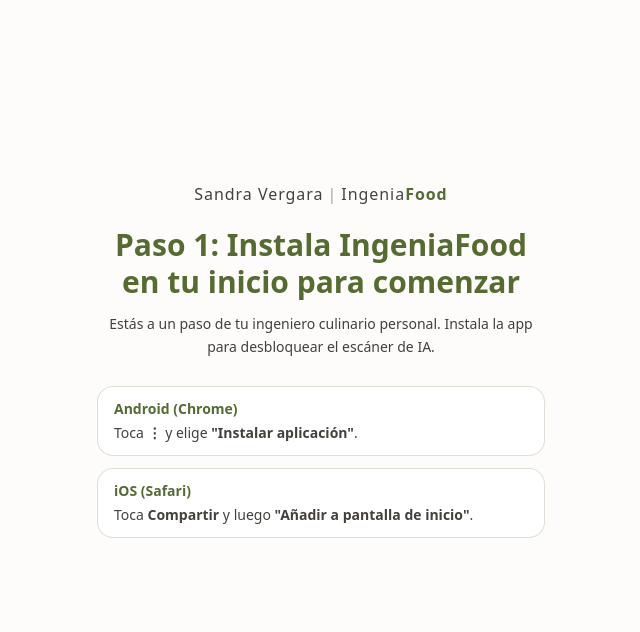
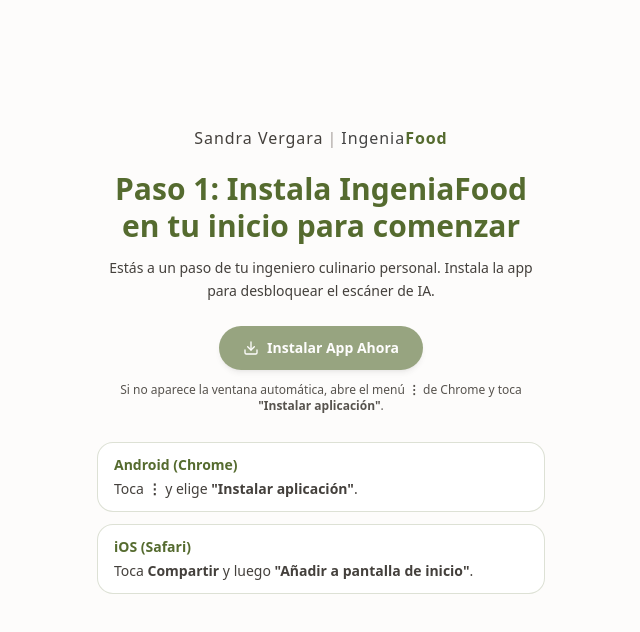
Before and after one commit to sandralu3/ingeniafood_webpage, a Next.js app: page /app-recetas/recipes in a window 1280 px wide. Shown: the top 632 px of the page, without its empty margins (319-959 px from the left). Built offline with nearby package versions, Linux system fonts and the light colour scheme.

Commit message:
Fix login and validate foods

```diff
--- a/components/shared/app-recetas-access-gate.tsx
+++ b/components/shared/app-recetas-access-gate.tsx
@@ -2,12 +2,17 @@
 
 import { useEffect, useMemo, useState } from "react";
 import { usePathname, useRouter } from "next/navigation";
+import { Download } from "lucide-react";
 import AuthPage from "@/app/auth/page";
 import { createSupabaseClient } from "@/lib/supabaseClient";
 import { Header } from "@/components/shared/header";
 import { BottomNav } from "@/components/shared/bottom-nav";
 
 type AuthState = "loading" | "authenticated" | "unauthenticated";
+type BeforeInstallPromptEvent = Event & {
+  prompt: () => Promise<void>;
+  userChoice: Promise<{ outcome: "accepted" | "dismissed"; platform: string }>;
+};
 
 function detectStandaloneMode() {
   if (typeof window === "undefined") return false;
@@ -18,7 +23,17 @@
   return mediaStandalone || iosStandalone;
 }
 
-function InstallationLanding() {
+function InstallationLanding({
+  onInstallClick,
+  showIosModal,
+  setShowIosModal,
+  installButtonDisabled
+}: {
+  onInstallClick: () => Promise<void>;
+  showIosModal: boolean;
+  setShowIosModal: (value: boolean) => void;
+  installButtonDisabled: boolean;
+}) {
   return (
     <div className="min-h-screen bg-[#FDFCFB] px-6 py-10 text-center text-[#1b1c19]">
       <div className="mx-auto flex min-h-[80vh] w-full max-w-md flex-col items-center justify-center">
@@ -35,6 +50,21 @@
           Estás a un paso de tu ingeniero culinario personal. Instala la app para desbloquear el
           escáner de IA.
         </p>
+        <button
+          type="button"
+          onClick={() => void onInstallClick()}
+          disabled={installButtonDisabled}
+          className="mt-6 inline-flex items-center gap-2 rounded-full bg-[#556B2F] px-6 py-3 text-sm font-semibold text-white shadow-md transition hover:brightness-110 disabled:opacity-60"
+        >
+          <Download className="h-4 w-4" />
+          Instalar App Ahora
+        </button>
+        {installButtonDisabled ? (
+          <p className="mt-3 text-xs text-stone-600">
+            Si no aparece la ventana automática, abre el menú <strong>⋮</strong> de Chrome y toca{" "}
+            <strong>&quot;Instalar aplicación&quot;</strong>.
+          </p>
+        ) : null}
 
         <div className="mt-7 grid w-full gap-3 text-left">
           <div className="rounded-2xl border border-[#556B2F]/20 bg-white px-4 py-3">
@@ -52,6 +82,24 @@
           </div>
         </div>
       </div>
+      {showIosModal ? (
+        <div className="fixed inset-0 z-[160] flex items-center justify-center bg-black/30 px-6">
+          <div className="w-full max-w-sm rounded-2xl bg-white p-5 text-left shadow-lg">
+            <p className="text-base font-semibold text-[#556B2F]">Instalar en iPhone</p>
+            <p className="mt-2 text-sm text-stone-700">
+              Toca el icono de compartir y luego{" "}
+              <strong>&quot;Añadir a la pantalla de inicio&quot;</strong>.
+            </p>
+            <button
+              type="button"
+              onClick={() => setShowIosModal(false)}
+              className="mt-4 rounded-full bg-[#556B2F] px-4 py-2 text-sm font-semibold text-white"
+            >
+              Entendido
+            </button>
+          </div>
+        </div>
+      ) : null}
     </div>
   );
 }
@@ -62,6 +110,9 @@
   const [isStandalone, setIsStandalone] = useState(false);
   const [checkedStandalone, setCheckedStandalone] = useState(false);
   const [authState, setAuthState] = useState<AuthState>("loading");
+  const [deferredPrompt, setDeferredPrompt] = useState<BeforeInstallPromptEvent | null>(null);
+  const [isIos, setIsIos] = useState(false);
+  const [showIosModal, setShowIosModal] = useState(false);
 
   useEffect(() => {
     const updateStandalone = () => {
@@ -74,6 +125,29 @@
     return () => {
       window.removeEventListener("appinstalled", updateStandalone);
       window.removeEventListener("focus", updateStandalone);
+    };
+  }, []);
+
+  useEffect(() => {
+    if (typeof window === "undefined") return;
+    const ua = window.navigator.userAgent.toLowerCase();
+    setIsIos(/iphone|ipad|ipod/.test(ua));
+
+    const onBeforeInstallPrompt = (event: Event) => {
+      event.preventDefault();
+      setDeferredPrompt(event as BeforeInstallPromptEvent);
+    };
+
+    const onAppInstalled = () => {
+      setDeferredPrompt(null);
+      setShowIosModal(false);
+    };
+
+    window.addEventListener("beforeinstallprompt", onBeforeInstallPrompt);
+    window.addEventListener("appinstalled", onAppInstalled);
+    return () => {
+      window.removeEventListener("beforeinstallprompt", onBeforeInstallPrompt);
+      window.removeEventListener("appinstalled", onAppInstalled);
     };
   }, []);
 
@@ -110,13 +184,34 @@
     }
   }, [authState, pathname, router]);
 
+  const handleInstallClick = async () => {
+    if (isIos) {
+      setShowIosModal(true);
+      return;
+    }
+    if (!deferredPrompt) {
+      return;
+    }
+
+    await deferredPrompt.prompt();
+    await deferredPrompt.userChoice;
+    setDeferredPrompt(null);
+  };
+
   const content = useMemo(() => {
     if (!checkedStandalone) {
       return <div className="min-h-screen bg-[#FDFCFB]" />;
     }
 
     if (!isStandalone) {
-      return <InstallationLanding />;
+      return (
+        <InstallationLanding
+          onInstallClick={handleInstallClick}
+          showIosModal={showIosModal}
+          setShowIosModal={setShowIosModal}
+          installButtonDisabled={!isIos && !deferredPrompt}
+        />
+      );
     }
 
     if (authState === "loading") {
@@ -144,7 +239,15 @@
         <BottomNav />
       </div>
     );
-  }, [authState, checkedStandalone, children, isStandalone]);
+  }, [
+    authState,
+    checkedStandalone,
+    children,
+    deferredPrompt,
+    isIos,
+    isStandalone,
+    showIosModal
+  ]);
 
   return content;
 }
```
